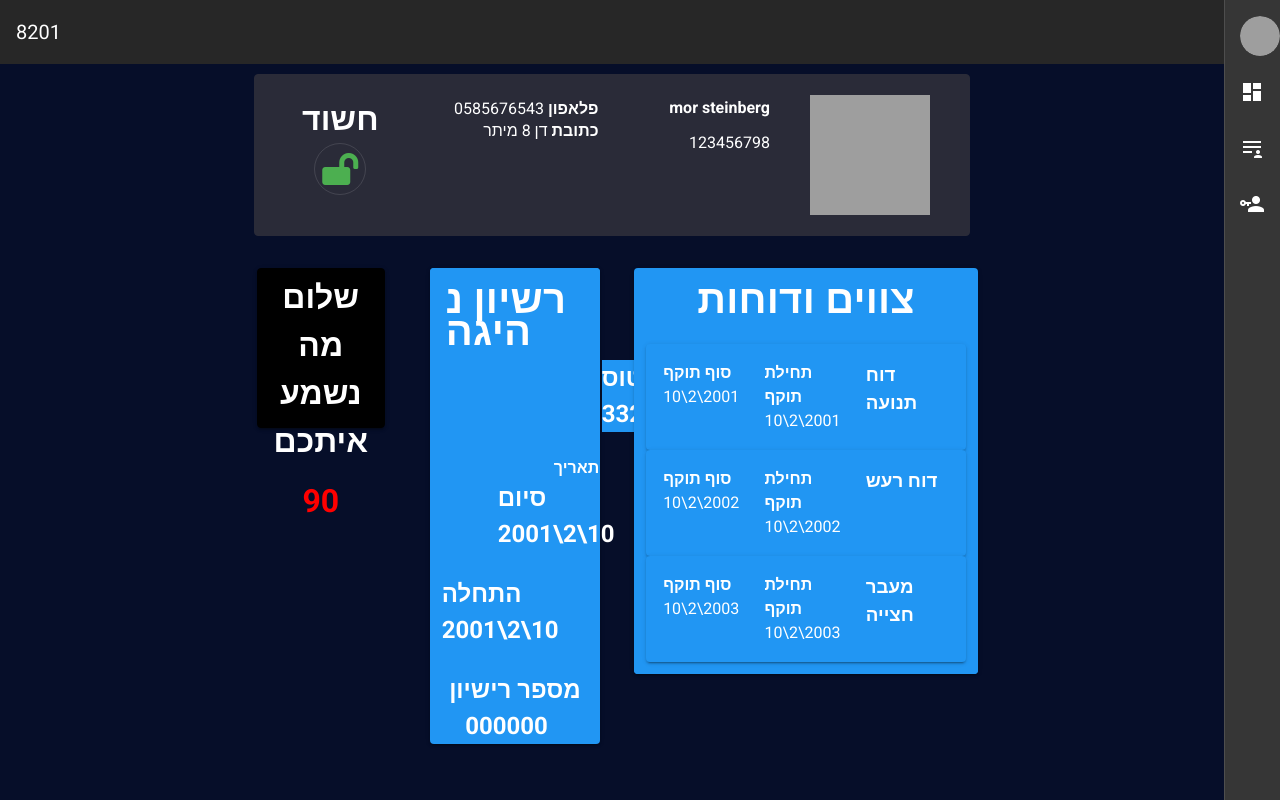
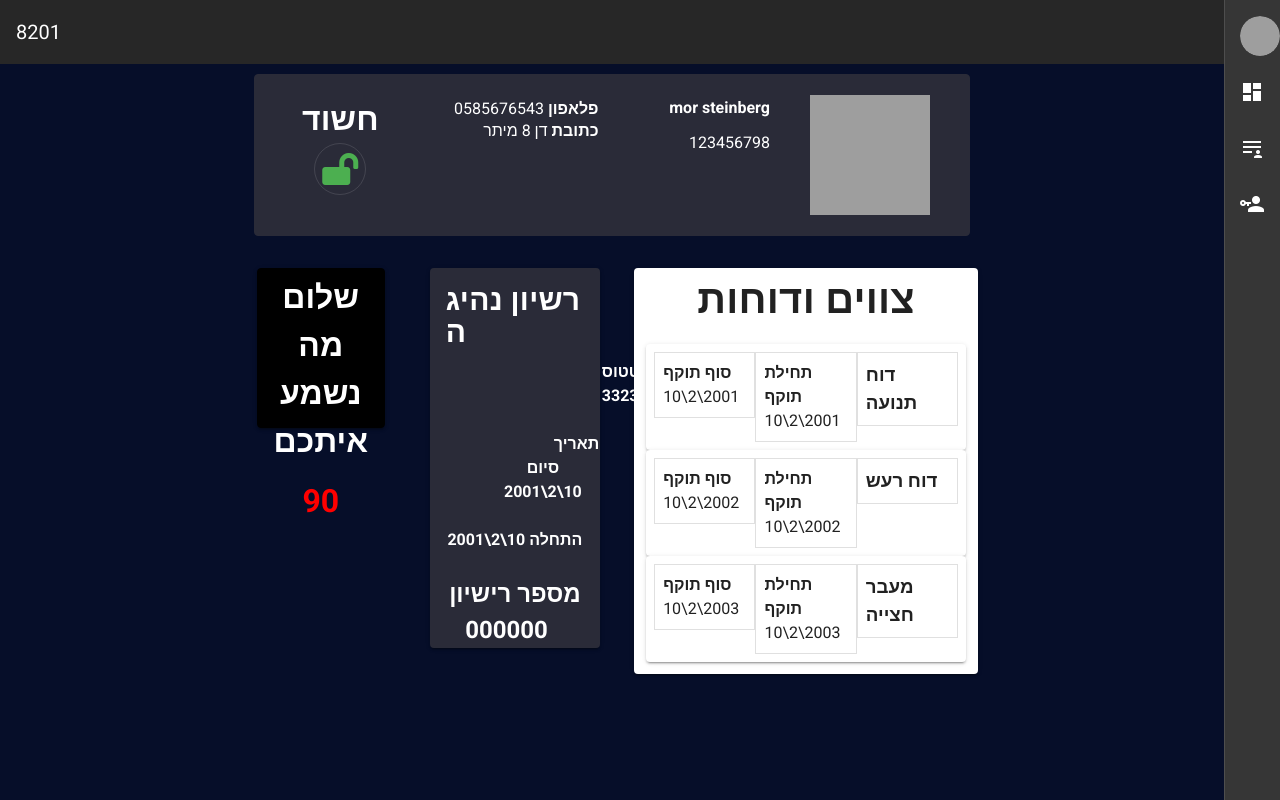
Before and after one commit to Jordi-B/8201-frontend, a Vue app: page /#/profile in a window 1280 px wide. Built offline with nearby package versions, Linux system fonts and the light colour scheme; grey boxes are pictures that could not be loaded.

Commit message:
fix reports and license color

```diff
--- a/src/components/driverLicense.vue
+++ b/src/components/driverLicense.vue
@@ -2,22 +2,23 @@
   <div class="driverLicense">
     <template>
   <v-card
+    color="#2A2B38"
     style="color:white;"
-    class="mx-auto cardMain blue "
+    class="mx-auto"
     max-width="344"
   >
-    <v-card-title  class="justify-center blue">
-      <h1 class="justify-center">
+    <v-card-title  class="justify-center">
+      <h2 class="justify-center">
         רשיון נהיגה
-      </h1>
+      </h2>
       </v-card-title>
       <v-row>
-      <h2 class="status blue" >
-         סטטוס        {{status}}
-      </h2>
+      <h4 class="status" >
+        סטטוס {{status}}
+      </h4>
       </v-row>
       <v-row>
-      <b class="date" >
+      <b class="date text-center" >
       <br>
       תאריך
       </b>
@@ -26,11 +27,11 @@
     <v-row >
 
         <v-col :key="n" class="colStyle">
-          <h2>
+          <h4 class="text-center">
             סיום
             {{endDate
             }}
-         </h2>
+         </h4>
         </v-col>
         <v-responsive
           v-if="n === 2"
@@ -38,10 +39,10 @@
           width="100%"
         ></v-responsive>
         <v-col :key="n">
-         <h2>
+         <h4 class="text-center">
             התחלה
             {{startDate}}
-         </h2>
+         </h4>
         </v-col>
         <v-responsive
           v-if="n === 2"
@@ -86,9 +87,6 @@ export default {
 
 }
 <style scoped>
-.cardMain{
-    background : "blue"
-}
 .status{
     margin-top: 1vh;
     margin-left: 23vh ;
--- a/src/components/reports.vue
+++ b/src/components/reports.vue
@@ -1,61 +1,60 @@
 <template>
-  <div class="driverLicense ">
+  <div class="driverLicense">
     <template  >
-  <v-card class="mx-auto cardMain blue" max-width="344" style="color:white;">
+  <v-card class="mx-auto" max-width="344" >
     <v-card-title  class="justify-center">
-      <h1 class="justify-center blue" style="color:white;">
+      <h1 class="justify-center">
  צווים ודוחות
       </h1>
       </v-card-title>
-       <v-container class="blue" style="color:white;">
-    <v-row no-gutters class = "blue" style="color:white;">
-      <template v-for="n in reportsList.length -1 " class = "blue" style="color:white;">
-        <v-col :key="n" class = "blue" style="color:white;">
+       <v-container>
+    <v-row no-gutters >
+      <template v-for="n in reportsList.length -1">
+        <v-col :key="n">
           <v-card
-            class=" blue pa-2 " style="color:white;"
+            class="pa-2"
 
 
           >
-           <v-row no-gutters class = "blue" style="color:white;">
-      <v-col class = "blue" style="color:white;">
+           <v-row no-gutters>
+      <v-col>
         <v-card
-        style="color:white;"
-          class=" blue pa-2"
+
+          class="pa-2"
           outlined
           tile
         >
-        <h4 class= "blue" style="color:white;">
+        <h4 >
              סוף תוקף
              </h4>
-             <div class = "blue" style="color:white;">
+             <div>
           {{reportsList[n].ending_date}}
           </div>
 
         </v-card>
 
       </v-col >
-      <v-col class= "blue" order="12" style="color:white;" >
+      <v-col order="12">
         <v-card
-          class=" blue pa-2
-        " style="color:white;"
+          class="pa-2"
           outlined
           tile
         >
-        <h3 class = "blue" style="color:white;">
+        <h3 >
           {{reportsList[n].permition_desc}}
           </h3>
         </v-card>
       </v-col>
       <v-col >
         <v-card
-          class="blue pa-2" style="color:white;"
+          class=" pa-2"
           outlined
           tile
         >
-        <h4 class = "blue" style="color:white;">
+        <h4>
         תחילת תוקף
         </h4 >
-        <div class="blue" style="color:white;">
+        <div>
           {{reportsList[n].starting_date}}
           </div>
         </v-card>
@@ -63,7 +62,7 @@
     </v-row>
           </v-card>
         </v-col>
-        <v-responsive class = "blue" style="color:white;"
+        <v-responsive
           v-if="n === n"
           :key="`width-${n}`"
           width="100%"
@@ -97,12 +96,11 @@ export default {
   }
 }
 </script>
-.mx-auto{
 
-}
 <style scoped>
-.cardMain{
-    background : "blue"
+.v-card{
+  background-color: #2A2B38;
+  color:white;
 }
 .status{
     margin-top: 1vh;
```
